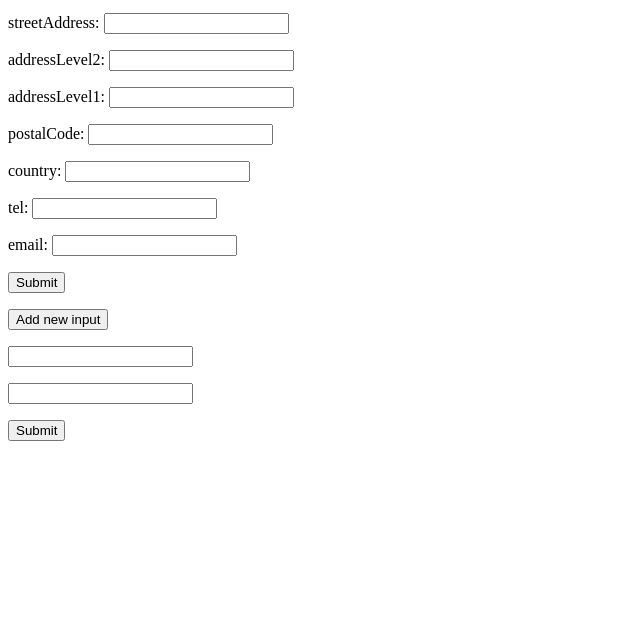
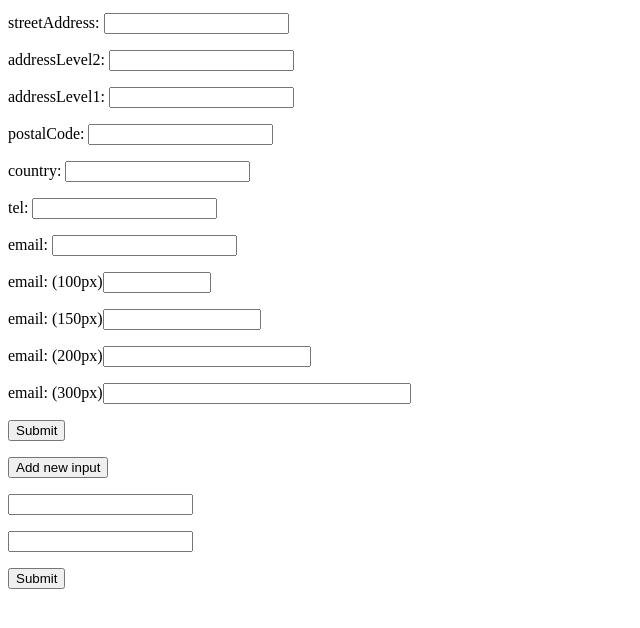
Before and after one commit to mozilla/form-fill-examples, a plain HTML site: page index.html in a window 1280 px wide. Shown: the part 104-732 px from the top of the page, without its empty margins (0-640 px from the left). Drawn offline with Linux system fonts and the light colour scheme.

Commit message:
add inputs with different sizes for layout dev

```diff
--- a/index.html
+++ b/index.html
@@ -15,6 +15,10 @@
     <p><label>country: <input type="text" id="country" name="country" autocomplete="country"></label></p>
     <p><label>tel: <input type="text" id="tel" name="tel" autocomplete="tel"></label></p>
     <p><label>email: <input type="text" id="email" name="email" autocomplete="email"></label></p>
+    <p><label>email: (100px)<input type="text" id="email" name="email" autocomplete="email" style="width: 100px;"></label></p>
+    <p><label>email: (150px)<input type="text" id="email" name="email" autocomplete="email" style="width: 150px;"></label></p>
+    <p><label>email: (200px)<input type="text" id="email" name="email" autocomplete="email" style="width: 200px;"></label></p>
+    <p><label>email: (300px)<input type="text" id="email" name="email" autocomplete="email" style="width: 300px;"></label></p>
     <p><input type="submit"></p>
   </form>
 
```
